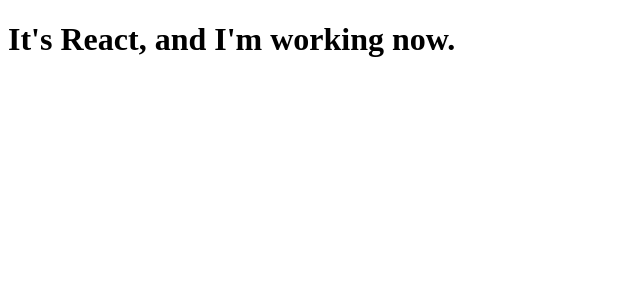
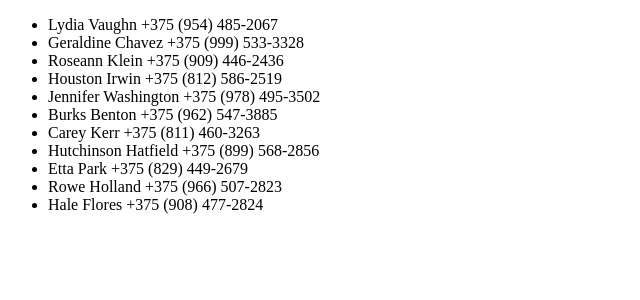
Before and after one commit to IvanGML/BREAD_react_redux, a React (Create React App) app: page / in a window 1280 px wide. Shown: the top 300 px of the page, without its empty margins (0-640 px from the left). Built offline with nearby package versions, Linux system fonts and the light colour scheme.

Commit message:
Map initial state to store and rander it at page.

```diff
--- /dev/null
+++ b/src/components/App.js
@@ -0,0 +1,21 @@
+import React from 'react';
+import { connect } from 'react-redux';
+
+class App extends React.Component{
+  render(){
+    return(
+      <ul>
+        {this.props.globalStore.map((item, index)=> <li key={index}>{item.name + ' ' + item.phone}</li>)}
+      </ul>
+    );
+  }
+}
+
+export default connect(
+  state => ({
+    globalStore: state
+  }),
+  dispatch => ({
+
+  })
+)(App);
--- /dev/null
+++ b/src/data/contacts.js
@@ -0,0 +1,48 @@
+const initialState = [
+  {
+    "name": "Lydia Vaughn",
+    "phone": "+375 (954) 485-2067"
+  },
+  {
+    "name": "Geraldine Chavez",
+    "phone": "+375 (999) 533-3328"
+  },
+  {
+    "name": "Roseann Klein",
+    "phone": "+375 (909) 446-2436"
+  },
+  {
+    "name": "Houston Irwin",
+    "phone": "+375 (812) 586-2519"
+  },
+  {
+    "name": "Jennifer Washington",
+    "phone": "+375 (978) 495-3502"
+  },
+  {
+    "name": "Burks Benton",
+    "phone": "+375 (962) 547-3885"
+  },
+  {
+    "name": "Carey Kerr",
+    "phone": "+375 (811) 460-3263"
+  },
+  {
+    "name": "Hutchinson Hatfield",
+    "phone": "+375 (899) 568-2856"
+  },
+  {
+    "name": "Etta Park",
+    "phone": "+375 (829) 449-2679"
+  },
+  {
+    "name": "Rowe Holland",
+    "phone": "+375 (966) 507-2823"
+  },
+  {
+    "name": "Hale Flores",
+    "phone": "+375 (908) 477-2824"
+  }
+]
+
+export default initialState;
--- a/src/index.js
+++ b/src/index.js
@@ -2,22 +2,18 @@ import React from 'react';
 import ReactDOM from 'react-dom';
 import { Provider } from 'react-redux';
 import { createStore } from 'redux';
+import initialState from './data/contacts'
+import App from './components/App'
 
-function reduser(){}
+function reduser(state = initialState, action){
+  return state;
+}
 
 const store = createStore(reduser,
                           window.__REDUX_DEVTOOLS_EXTENSION__ &&
                           window.__REDUX_DEVTOOLS_EXTENSION__());
 
-class App extends React.Component{
-  render(){
-    return(
-      <h1>
-        It's React, and I'm working now.
-      </h1>
-    );
-  }
-}
+
 
 ReactDOM.render(
   <Provider store={store}>
```
